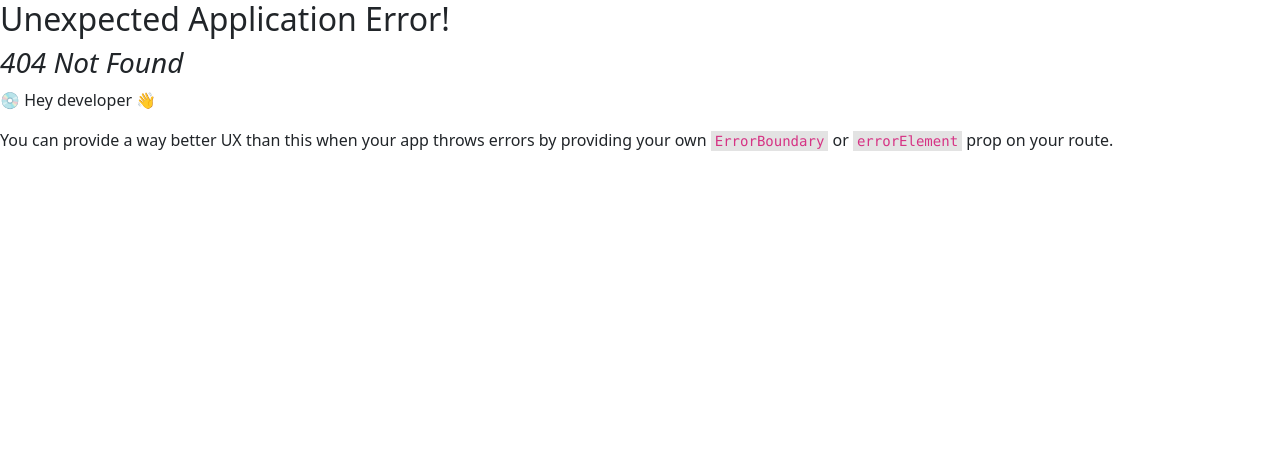
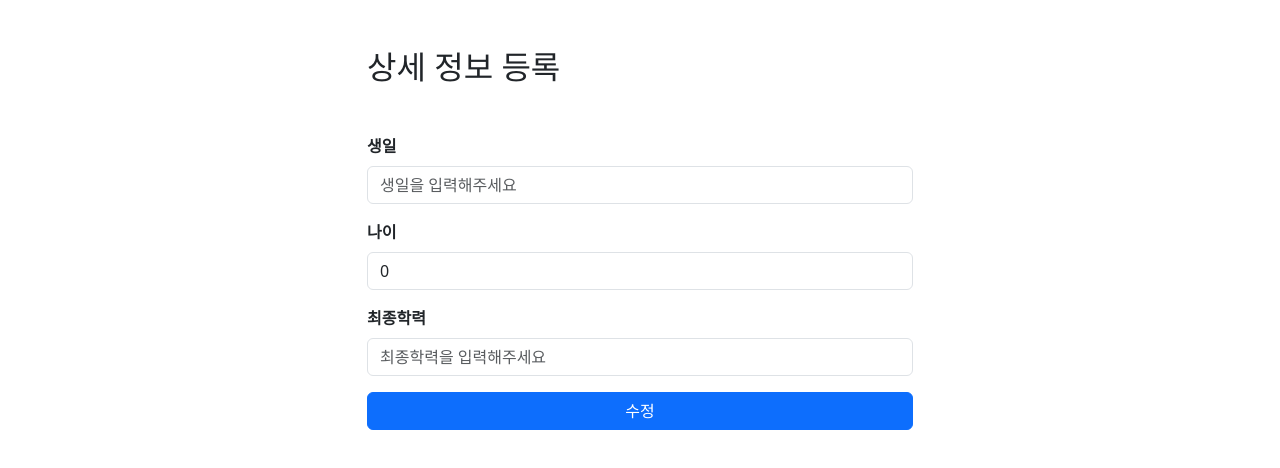
Before and after one commit to kkh4323/react-practice-2, a React (Create React App) app: page /profile/create in a window 1280 px wide. Before the commit this address had no page. Shown: the top 468 px of the page. Built offline with nearby package versions, Linux system fonts and the light colour scheme; no server answers.

Commit message:
add CreateProfile, add login alert

```diff
--- a/package.json
+++ b/package.json
@@ -10,6 +10,7 @@
     "bootstrap": "^5.3.3",
     "react": "^18.3.1",
     "react-bootstrap": "^2.10.4",
+    "react-cookie": "^7.1.4",
     "react-dom": "^18.3.1",
     "react-router-dom": "^6.24.1",
     "react-scripts": "5.0.1",
--- /dev/null
+++ b/src/pages/CreateProfile.js
@@ -0,0 +1,120 @@
+import React, {useEffect, useState} from 'react';
+import axios from "axios";
+import {Button, Col, Container, Form, Row} from "react-bootstrap";
+import {useNavigate} from "react-router-dom";
+
+const CreateProfile = () => {
+    const navigate = useNavigate()
+    const [birthday, setBirthday] = useState('')
+    const [age, setAge] = useState(0)
+    const [graduated, setGraduated] = useState('')
+
+    const getProfile = async () => {
+        try {
+            const accessToken = await localStorage.getItem("accessToken")
+            const config = {
+                headers: {
+                    Authorization: 'Bearer ' + accessToken,
+                }
+
+            }
+            const url = 'http://localhost:8000/api/auth'
+
+            const { data, status } = await axios.get(url, config)
+            console.log(data)
+            if (status === 200) {
+                setBirthday(data?.body?.userInfo?.birthday)
+                setAge(data?.body?.userInfo?.age)
+                setGraduated(data?.body?.userInfo?.graduated)
+            }
+        } catch (err) {
+            console.log(err.messages)
+        }
+    }
+
+    const submitHandler = async (e) => {
+        e.preventDefault()
+
+        const userInput = {
+            birthday,
+            age: parseInt(age),
+            graduated
+        }
+        console.log(typeof userInput.birthday)
+        try {
+            const accessToken = await localStorage.getItem("accessToken")
+            const config = {
+                headers: {
+                    Authorization: 'Bearer ' + accessToken,
+                }
+
+            }
+            console.log(config)
+
+            const url = 'http://localhost:8000/api/user-info'
+            if (birthday !== null) {
+                const { data, status } = await axios.put(url, userInput, config)
+                console.log('=====', data, status)
+                if (status === 200) {
+                    alert('상세정보 수정이 완료되었습니다.')
+                    navigate('/profile')
+                }
+            } else {
+                const { data, status } = await axios.post(url, userInput, config)
+                console.log('=====', data, status)
+                if (status === 201) {
+                    alert('상세정보 설정이 완료되었습니다.')
+                    navigate('/profile')
+                }
+            }
+        } catch (err) {
+            console.log(err)
+        }
+    }
+    useEffect(() => {
+        getProfile()
+    }, []);
+    return (
+        <Container className={"mt-5"}>
+            <Row className="justify-content-md-center mt-5">
+                <Col md={6}>
+                    <h2 className="mb-5">상세 정보 등록</h2>
+                    <Form className="d-grid" onSubmit={submitHandler}>
+                        <Form.Group className="mb-3" controlId="birthday">
+                            <Form.Label style={{fontWeight: "bold"}}>생일</Form.Label>
+                            <Form.Control
+                                type="string"
+                                placeholder="생일을 입력해주세요"
+                                value={birthday}
+                                onChange={e => setBirthday(e.target.value)}
+                            />
+                        </Form.Group>
+                        <Form.Group className="mb-3" controlId="age">
+                            <Form.Label style={{fontWeight: "bold"}}>나이</Form.Label>
+                            <Form.Control
+                                type="number"
+                                placeholder="나이를 입력해주세요"
+                                value={age}
+                                onChange={e => setAge(e.target.value)}
+                            />
+                        </Form.Group>
+                        <Form.Group className="mb-3" controlId="graduated">
+                            <Form.Label style={{fontWeight: "bold"}}>최종학력</Form.Label>
+                            <Form.Control
+                                type="string"
+                                placeholder="최종학력을 입력해주세요"
+                                value={graduated}
+                                onChange={e => setGraduated(e.target.value)}
+                            />
+                        </Form.Group>
+                        <Button className="mb-5" variant="primary" type="submit">
+                            {birthday !== null ? '수정' : '저장'}
+                        </Button>
+                    </Form>
+                </Col>
+            </Row>
+        </Container>
+    );
+};
+
+export default CreateProfile;
--- a/src/pages/Login.js
+++ b/src/pages/Login.js
@@ -1,5 +1,5 @@
 import React, { useState } from 'react';
-import { Button, Container, Form } from 'react-bootstrap';
+import {Alert, Button, Container, Form} from 'react-bootstrap';
 import './style.css';
 import {Link, useNavigate} from "react-router-dom";
 import GoogleIcon from "../assets/img/icon-google.png";
@@ -14,6 +14,7 @@ const Login = () => {
 
     const [email, setEmail] = useState('');
     const [password, setPassword] = useState('');
+    const [errAlert, setErrAlert] = useState(false);
 
     const submitHandler = async (e) => {
         e.preventDefault();
@@ -24,13 +25,17 @@ const Login = () => {
         console.log(userInput);
         try {
             const url = "http://localhost:8000/api/auth/login"
-            const result = await axios.post(url, userInput)
-            console.log('+++++', result)
-            if (result.status === 201) {
+            const { data, status } = await axios.post(url, userInput)
+            console.log('+++++', data.accessToken)
+            if (status === 201) {
+                localStorage.setItem("accessToken", data.accessToken)
                 navigate('/profile')
             }
         } catch (err) {
-            console.log(err)
+            if (err.response.status === 400) {
+                setErrAlert(true)
+            }
+            console.log(err.response.status)
         }
     };
 
@@ -42,6 +47,14 @@ const Login = () => {
     }
     return (
         <Container className="login-container mt-5">
+            {errAlert ? (
+                <Alert variant="danger" onClose={() => setErrAlert(false)} dismissible>
+                    <Alert.Heading>Oh snap! You got an error!</Alert.Heading>
+                    <p>
+                        Password do not matched!
+                    </p>
+                </Alert>
+            ) : null}
             <h2 className="text-center mb-4">로그인</h2>
             <Form onSubmit={submitHandler} className="login-form">
                 <Form.Group className="mb-3" controlId="email">
--- a/src/pages/Profile.js
+++ b/src/pages/Profile.js
@@ -1,10 +1,73 @@
-import React from 'react';
+import React, {useEffect, useState} from 'react';
+import axios from "axios";
+import {Card, ListGroup} from "react-bootstrap";
+import {useNavigate} from "react-router-dom";
 
 const Profile = () => {
+    const navigate = useNavigate()
+    const [profile, setProfile] = useState({})
+
+    const getProfile = async () => {
+        try {
+            const accessToken = await localStorage.getItem("accessToken")
+            const config = {
+                headers: {
+                    Authorization: 'Bearer ' + accessToken,
+                }
+
+            }
+            console.log(config)
+            const url = 'http://localhost:8000/api/auth'
+
+            const { data, status } = await axios.get(url, config)
+
+            console.log('++++++', status)
+            console.log(profile)
+            if (status === 200) {
+                setProfile(data.body)
+            }
+        } catch (err) {
+            console.log(err.messages)
+        }
+    }
+
+    const linkCreateProfile = () => {
+        navigate('/profile/create')
+    }
+
+    useEffect(() => {
+        getProfile()
+    }, []);
+
     return (
-        <div>
-            <h1>profile</h1>
-        </div>
+        <Card style={{ width: '18rem' }}>
+            <Card.Img variant="top" src={profile.profileImg} />
+            <Card.Body>
+                <Card.Title>{profile.username}</Card.Title>
+                <Card.Text>
+                    Some quick example text to build on the card title and make up the
+                    bulk of the card's content.
+                </Card.Text>
+            </Card.Body>
+            <ListGroup className="list-group-flush">
+                <ListGroup.Item>
+                    <h3>Email</h3>
+                    {profile.email}
+                </ListGroup.Item>
+                <ListGroup.Item>
+                    <h3>Phone</h3>
+                    {profile.phone}
+                </ListGroup.Item>
+                <ListGroup.Item>
+                    <h3>birthday</h3>
+                    {profile?.userInfo?.birthday}
+                </ListGroup.Item>
+            </ListGroup>
+            <Card.Body>
+                <Card.Link onClick={linkCreateProfile}>{profile?.userInfo !== null ? 'Update' : 'Create'} Profile</Card.Link>
+                <Card.Link href="#">Logout</Card.Link>
+            </Card.Body>
+        </Card>
     );
 };
 
--- a/src/pages/index.js
+++ b/src/pages/index.js
@@ -4,5 +4,7 @@ import Signup from "./Signup";
 import Detail from "./Detail";
 import Profile from "./Profile";
 import ResetPassword from "./ResetPassword";
+import ChangePassword from "./ChangePassword";
+import CreateProfile from "./CreateProfile";
 
-export { BlogList, Login, Signup, Detail, Profile, ResetPassword }
+export { BlogList, Login, Signup, Detail, Profile, ResetPassword, ChangePassword, CreateProfile }
```
Also changed, not shown: src/router.js (+5 -2 lines), 1 other file (tests, documents, lock files or other folders).
